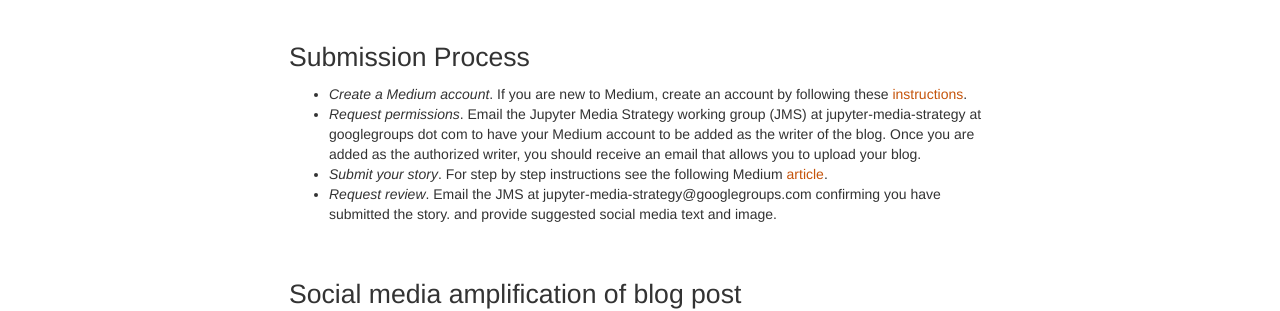
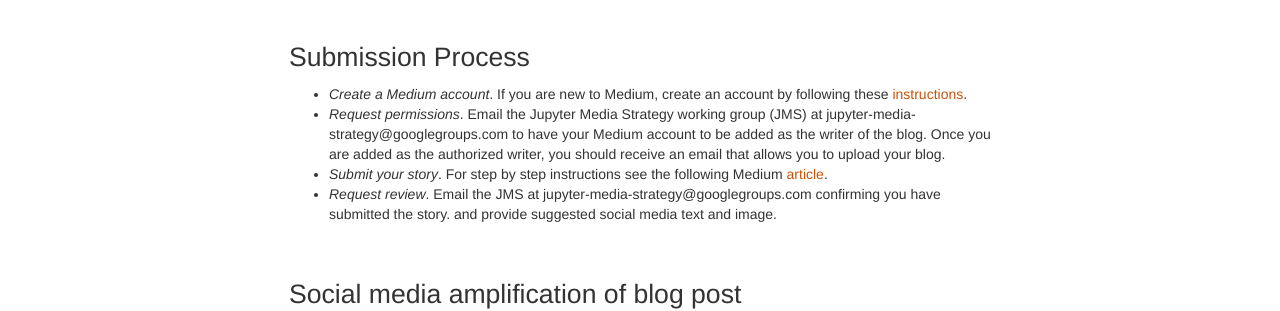
Before and after one commit to jupyter/jupyter.github.io, a Jekyll site: the page built from blog_guidelines.md, in a window 1280 px wide. Shown: the part 917-1228 px from the top of the page. Built offline with Jekyll 4.4.1, drawn with Linux system fonts in a browser that asks for light colours; comment, search, counter and statistics services are not loaded.

Commit message:
fix usage of email

```diff
--- a/blog_guidelines.md
+++ b/blog_guidelines.md
@@ -29,7 +29,7 @@
 
 ## Submission Process
 - *Create a Medium account*. If you are new to Medium, create an account by following these [instructions](https://help.medium.com/hc/en-us/articles/115004915268-Sign-in-or-sign-up-to-Medium).
-- *Request permissions*. Email the Jupyter Media Strategy working group (JMS)  at jupyter-media-strategy at googlegroups dot com  to have your Medium account to be added as the writer of the blog. Once you are added as the authorized writer, you should receive an email that allows you to upload your blog.
+- *Request permissions*. Email the Jupyter Media Strategy working group (JMS)  at jupyter-media-strategy@googlegroups.com  to have your Medium account to be added as the writer of the blog. Once you are added as the authorized writer, you should receive an email that allows you to upload your blog.
 - *Submit your story*. For step by step instructions see the following Medium [article](https://help.medium.com/hc/en-us/articles/213904978-Add-a-draft-or-post-to-publication).
 - *Request review*. Email the JMS at jupyter-media-strategy@googlegroups.com confirming you have submitted the story.  and provide suggested social media text and image.
 
```
